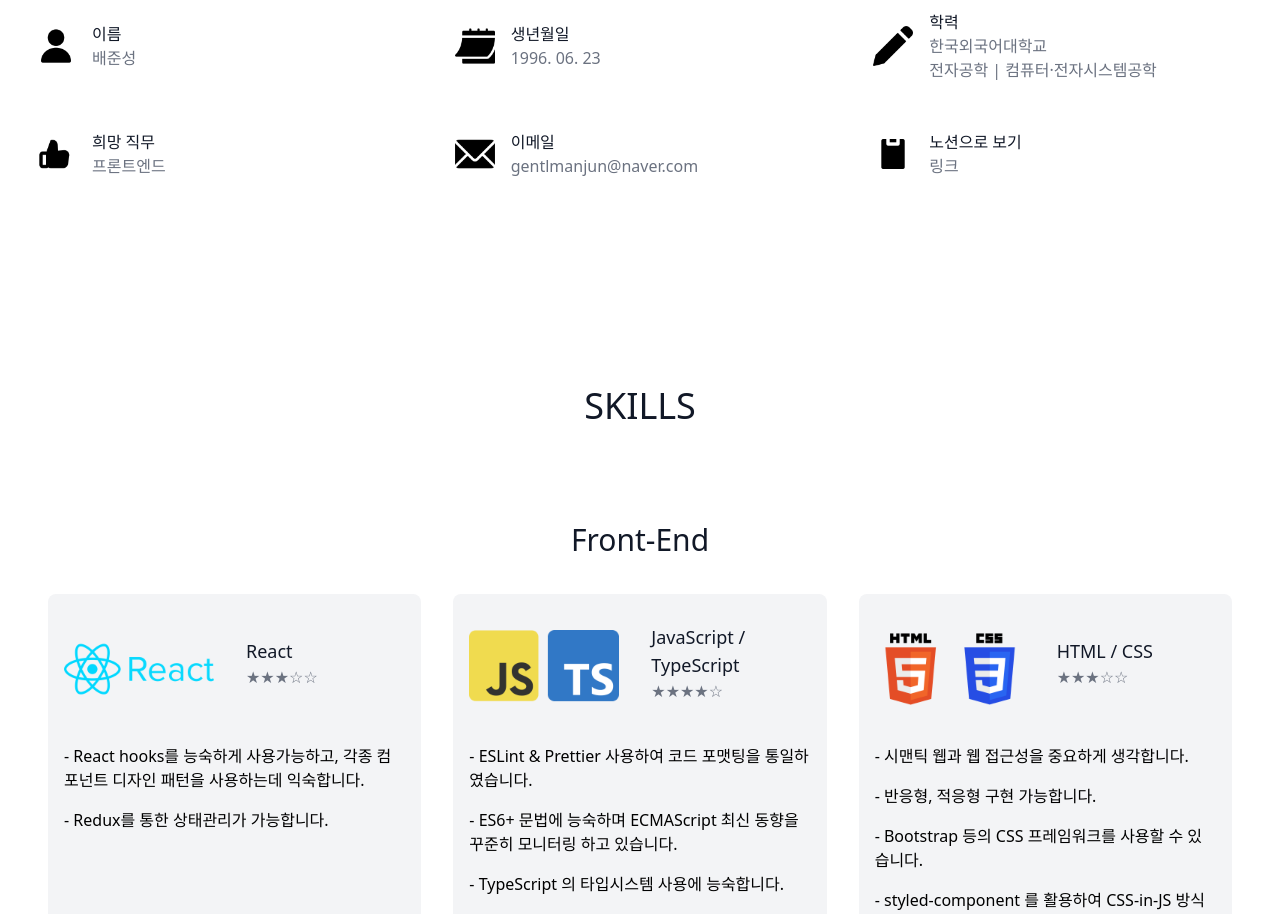
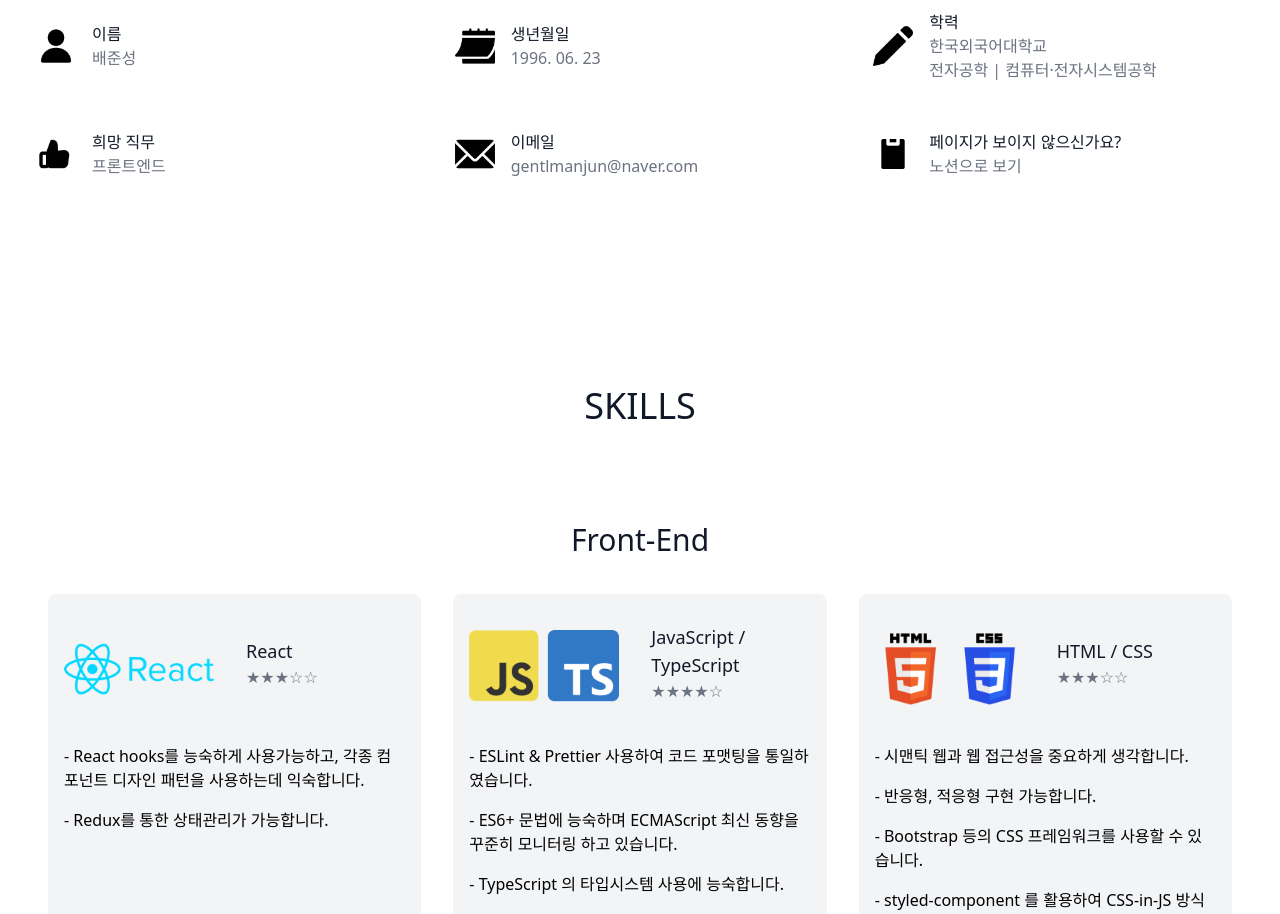
Before and after one commit to wet6123/wet6123_portfolio, a Next.js app: page / in a window 1280 px wide. Shown: the part 880-1794 px from the top of the page. Built offline with nearby package versions, Linux system fonts and the light colour scheme; a web font is replaced by a local one.

Commit message:
refactor: 노션 보기 버튼 리팩토링

```diff
--- a/components/home/aboutMe.tsx
+++ b/components/home/aboutMe.tsx
@@ -1,17 +1,7 @@
 import Image from "next/image";
-// import User from "img/aboutMe/user.png";
-import Calendar from "img/aboutMe/cal.png";
-import Study from "img/aboutMe/study.png";
-import Work from "img/aboutMe/work.png";
-import Mail from "img/aboutMe/mail.png";
-import Notion from "img/aboutMe/note.png";
+import Link from "next/link";
 
 export default function AboutMe() {
-  const openTab = () =>
-    window.open(
-      "https://mysterious-cesium-158.notion.site/PORTFOLIO-9ae6a50c69d94d92a50c6be27e751e92"
-    );
-
   return (
     <>
       <section className="text-gray-600 body-font">
@@ -117,12 +107,13 @@ export default function AboutMe() {
                 />
                 <div className="flex-grow">
                   <h2 className="text-gray-900 title-font font-medium">
-                    노션으로 보기
+                    페이지가 보이지 않으신가요?
                   </h2>
-                  <a href="https://mysterious-cesium-158.notion.site/PORTFOLIO-9ae6a50c69d94d92a50c6be27e751e92">
-                    <p className="text-gray-500" onClick={() => openTab}>
-                      링크
-                    </p>
+                  <a
+                    target="_blank"
+                    href="https://mysterious-cesium-158.notion.site/PORTFOLIO-9ae6a50c69d94d92a50c6be27e751e92"
+                  >
+                    <p className="text-gray-500">노션으로 보기</p>
                   </a>
                 </div>
               </div>
```
